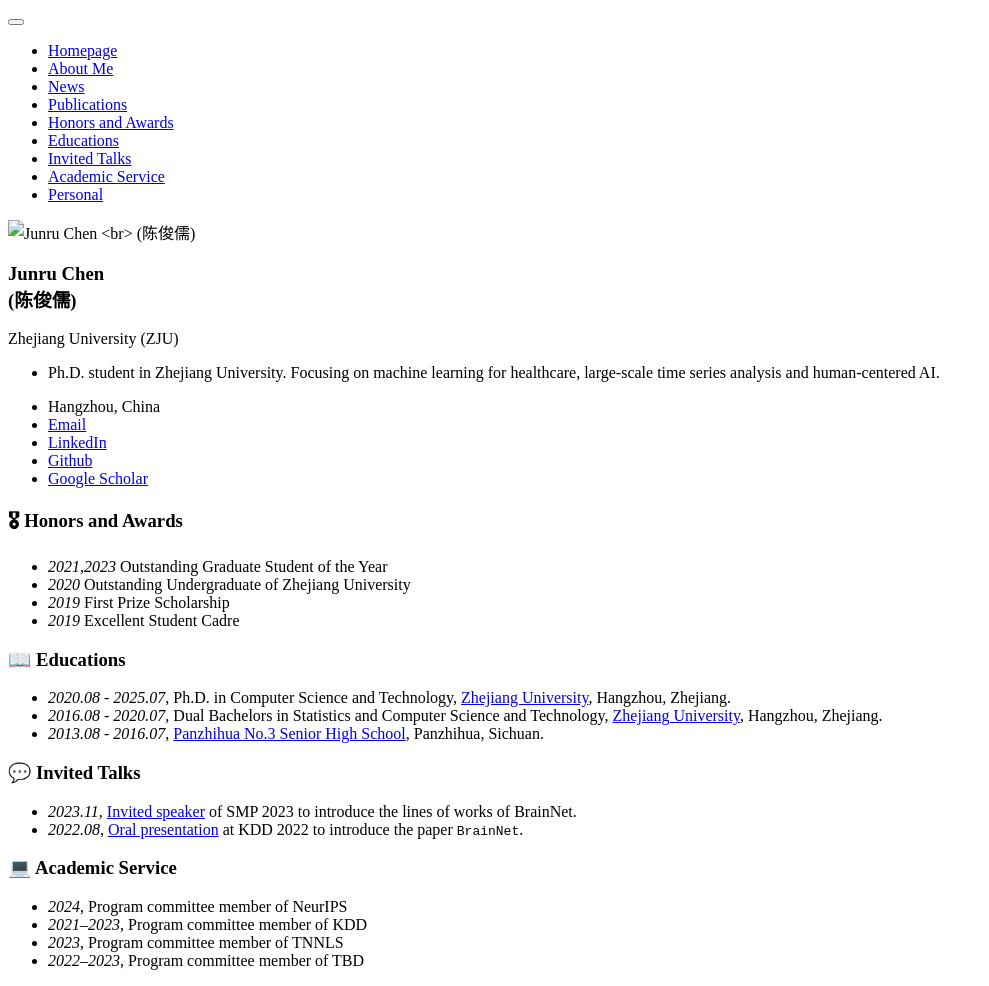
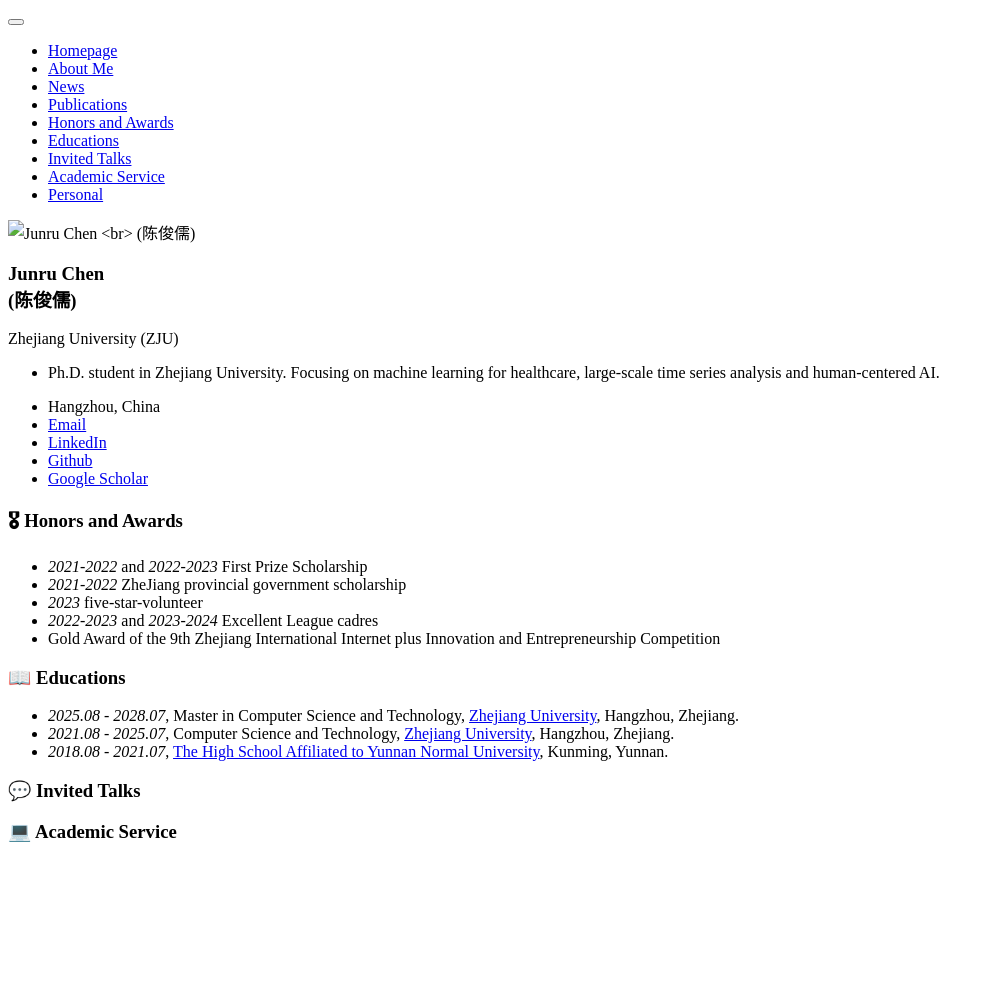
Before and after one commit to wajtsq/wajtsq.github.io, a Jekyll site: the page built from _pages/includes/others.md, in a window 1280 px wide. Shown: the whole page, without its empty margins (0-989 px from the left). Built offline with Jekyll 4.4.1, drawn with Linux system fonts in a browser that asks for light colours; our own code applies the rules of GitHub Pages for plain Markdown files; after the commit the page ends 900 px from its top, so only the background shows below that.

Commit message:
news and others update

```diff
--- a/_pages/includes/others.md
+++ b/_pages/includes/others.md
@@ -1,23 +1,24 @@
 # 🎖 Honors and Awards
-- *2021,2023* Outstanding Graduate Student of the Year
-- *2020* Outstanding Undergraduate of Zhejiang University
-- *2019* First Prize Scholarship
-- *2019* Excellent Student Cadre
+- *2021-2022* and *2022-2023* First Prize Scholarship
+- *2021-2022* ZheJiang provincial government scholarship
+- *2023* five-star-volunteer
+- *2022-2023* and *2023-2024* Excellent League cadres
+- Gold Award of the 9th Zhejiang International Internet plus Innovation and Entrepreneurship Competition
 
 
 # 📖 Educations
-- *2020.08 - 2025.07*, Ph.D. in Computer Science and Technology, [Zhejiang University](http://www.zju.edu.cn/), Hangzhou, Zhejiang.
-- *2016.08 - 2020.07*, Dual Bachelors in Statistics and Computer Science and Technology, [Zhejiang University](http://www.zju.edu.cn/), Hangzhou, Zhejiang.
-- *2013.08 - 2016.07*, [Panzhihua No.3 Senior High School](https://www.pzhsz.net/), Panzhihua, Sichuan.
+- *2025.08 - 2028.07*, Master in Computer Science and Technology, [Zhejiang University](http://www.zju.edu.cn/), Hangzhou, Zhejiang.
+- *2021.08 - 2025.07*, Computer Science and Technology, [Zhejiang University](http://www.zju.edu.cn/), Hangzhou, Zhejiang.
+- *2018.08 - 2021.07*, [The High School Affiliated to Yunnan Normal University](https://www.ynsdfz.net/), Kunming, Yunnan.
 
 
 # 💬 Invited Talks
-- *2023.11*, [Invited speaker](https://mp.weixin.qq.com/s/VFsMBIUWuscAVa3WK3oRMA) of SMP 2023 to introduce the lines of works of BrainNet.
-- *2022.08*, [Oral presentation](https://dlnext.acm.org/doi/10.1145/3534678.3539178) at KDD 2022 to introduce the paper `BrainNet`.
+<!-- - *2023.11*, [Invited speaker](https://mp.weixin.qq.com/s/VFsMBIUWuscAVa3WK3oRMA) of SMP 2023 to introduce the lines of works of BrainNet.
+- *2022.08*, [Oral presentation](https://dlnext.acm.org/doi/10.1145/3534678.3539178) at KDD 2022 to introduce the paper `BrainNet`. -->
 
 
 # 💻 Academic Service
-- *2024*, Program committee member of NeurIPS
+<!-- - *2024*, Program committee member of NeurIPS
 - *2021--2023*, Program committee member of KDD
 - *2023*, Program committee member of TNNLS
-- *2022--2023*, Program committee member of TBD
+- *2022--2023*, Program committee member of TBD -->
```
Also changed, not shown: _pages/includes/intro.md (+2 -1 lines), _pages/includes/news.md (+2 -2 lines).
